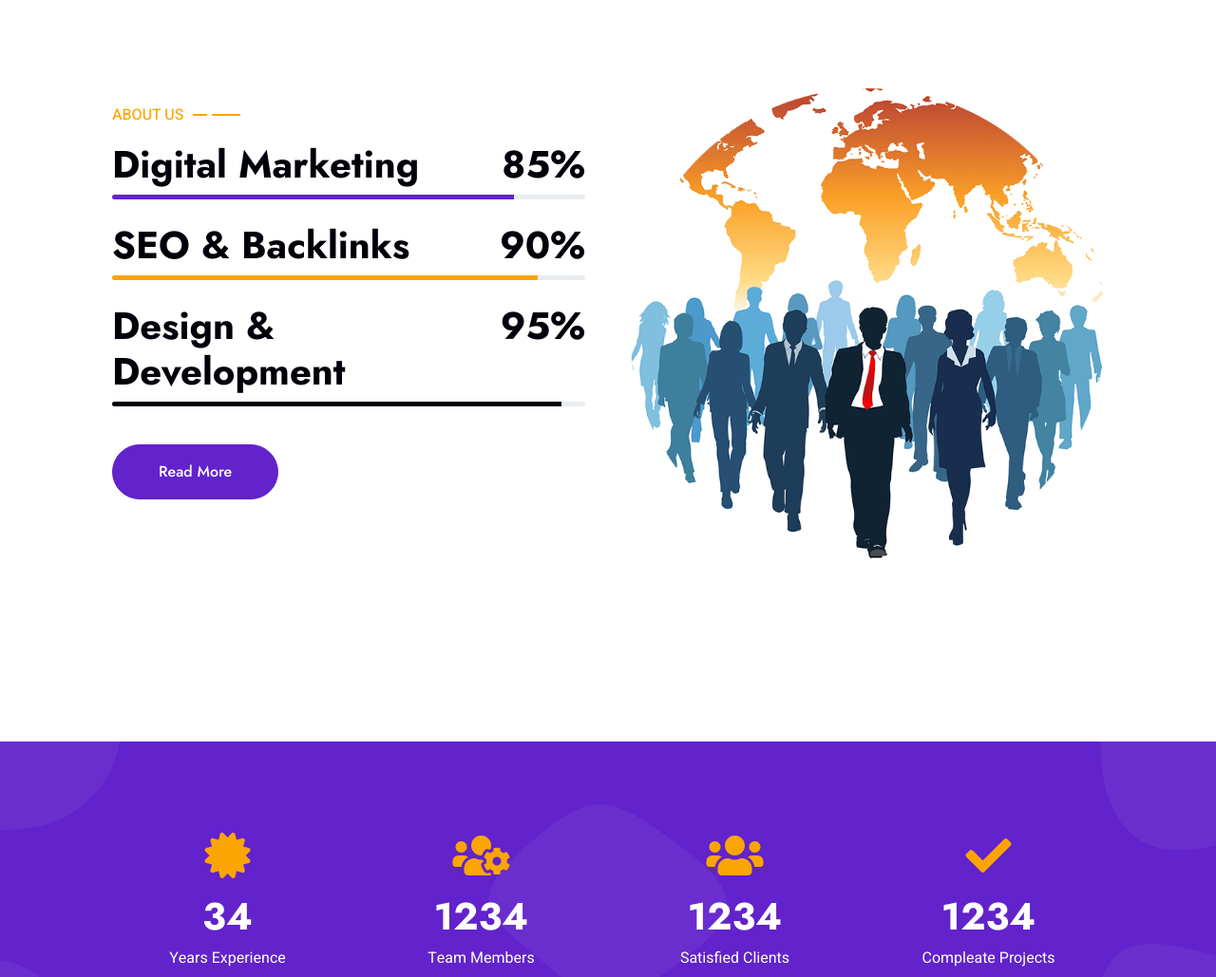
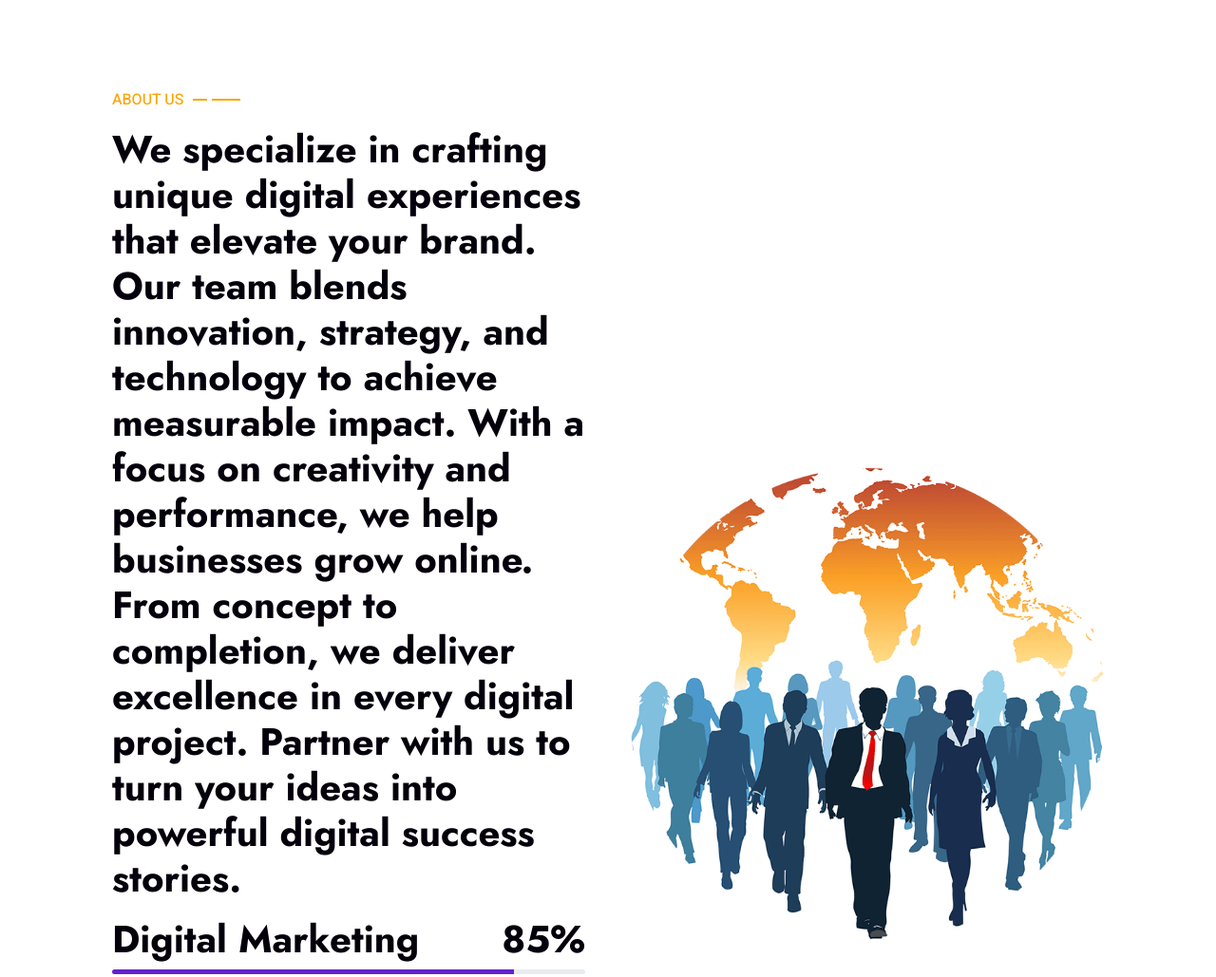
Before and after one commit to saranyaitsme20035053-hue/saranya-digital-dynamics, a plain HTML site: page index.html in a window 1280 px wide. Shown: the part 1500-2529 px from the top of the page at 95% size. Drawn offline with nearby package versions, Linux system fonts and the light colour scheme.

Commit message:
Update index.html

```diff
--- a/index.html
+++ b/index.html
@@ -129,8 +129,13 @@
                 <div class="row g-5 align-items-center">
                     <div class="col-lg-6 wow fadeInUp" data-wow-delay="0.1s">
                         <p class="section-title text-secondary">About Us<span></span></p>
-                        <h1 class="mb-5  We create smart, results-driven digital strategies that help businesses grow. From concept to execution, our team delivers innovative solutions that strengthen your online presence./h1>
-                        p class="mb-4>  </p>
+                        <h1 class="mb-5 Empowering Brands with Creative Digital Solutions./h1>
+                        p class="mb-4> We specialize in crafting unique digital experiences that elevate your brand.
+Our team blends innovation, strategy, and technology to achieve measurable impact.
+With a focus on creativity and performance, we help businesses grow online.
+From concept to completion, we deliver excellence in every digital project.
+Partner with us to turn your ideas into powerful digital success stories.
+ </p>
                         <div class="skill mb-4">
                             <div class="d-flex justify-content-between">
                                 <p class="mb-2">Digital Marketing</p>
```
